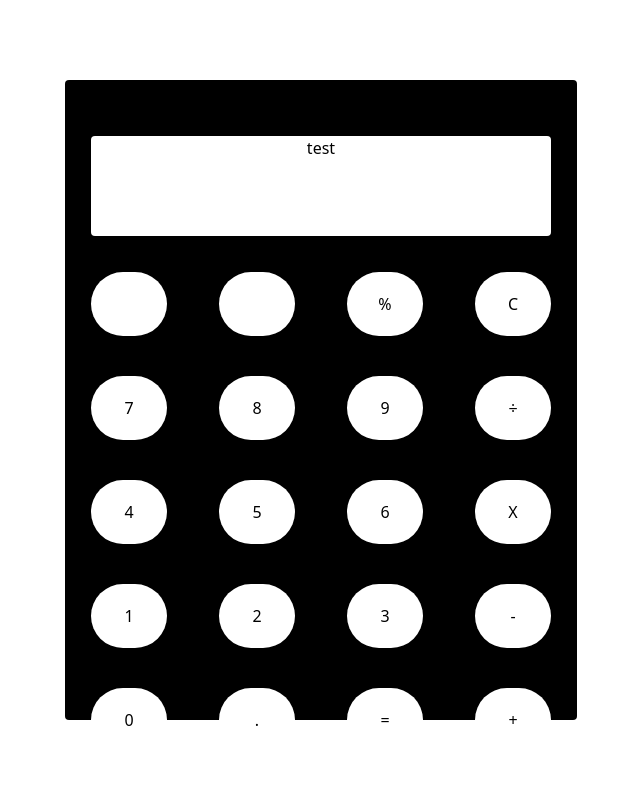
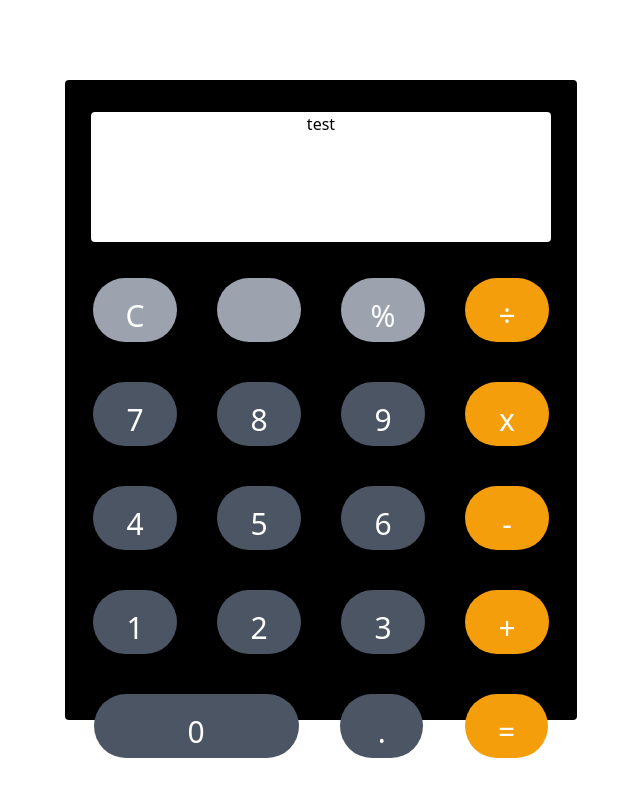
Before and after one commit to ethanvachon/react-calculator, a React (Create React App) app: page / in a window 1280 px wide. Shown: the top 796 px of the page, without its empty margins (319-959 px from the left). Built offline with nearby package versions, Linux system fonts and the light colour scheme.

Commit message:
buttons styled

```diff
--- a/src/components/main.css
+++ b/src/components/main.css
@@ -4,9 +4,12 @@
 }
 .position {
   width: 90%;
-  height: 100px;
+  height: 130px;
 }
 .button {
-  width: 6vw;
+  width: 6.5vw;
   height: 8vh;
 }
+.zero {
+  width: 16vw;
+}
--- a/src/components/main.js
+++ b/src/components/main.js
@@ -3,7 +3,7 @@ import './main.css'
 
 function Button(props) {
   return (
-    <button className="bg-white rounded-full p-5 button">
+    <button className={"bg-white flex justify-center rounded-full p-5 button text-white text-3xl " + props.className}>
       {props.value}
     </button>
   );
@@ -19,41 +19,40 @@ class Display extends React.Component{
   }
 }
 class Buttons extends React.Component {
-  renderButton(i) {
-    return <Button value={i} />
+  renderButton(i, color) {
+    return <Button value={i} className={color}/>
   }
   render() {
     return (
       <div className="flex flex-col">
         <div className="flex justify-around my-5">
-          {this.renderButton()}
-          {this.renderButton()}
-          {this.renderButton("%")}
-          {this.renderButton("C")}
+          {this.renderButton("C", "bg-gray-400 hover:bg-gray-500")}
+          {this.renderButton(" ", "bg-gray-400 hover:bg-gray-500")}
+          {this.renderButton("%", "bg-gray-400 hover:bg-gray-500")}
+          {this.renderButton("÷", "bg-yellow-500 hover:bg-yellow-600")}
         </div>
         <div className="flex justify-around my-5">
-          {this.renderButton("7")}
-          {this.renderButton("8")}
-          {this.renderButton("9")}
-          {this.renderButton("÷")}
+          {this.renderButton("7", "bg-gray-600 hover:bg-gray-700")}
+          {this.renderButton("8", "bg-gray-600 hover:bg-gray-700")}
+          {this.renderButton("9", "bg-gray-600 hover:bg-gray-700")}
+          {this.renderButton("x", "bg-yellow-500 hover:bg-yellow-600")}
         </div>
         <div className="flex justify-around my-5">
-          {this.renderButton("4")}
-          {this.renderButton("5")}
-          {this.renderButton("6")}
-          {this.renderButton("X")}
+          {this.renderButton("4", "bg-gray-600 hover:bg-gray-700")}
+          {this.renderButton("5", "bg-gray-600 hover:bg-gray-700")}
+          {this.renderButton("6", "bg-gray-600 hover:bg-gray-700")}
+          {this.renderButton("-", "bg-yellow-500 hover:bg-yellow-600")}
         </div>
         <div className="flex justify-around my-5">
-          {this.renderButton("1")}
-          {this.renderButton("2")}
-          {this.renderButton("3")}
-          {this.renderButton("-")}
+          {this.renderButton("1", "bg-gray-600 hover:bg-gray-700")}
+          {this.renderButton("2", "bg-gray-600 hover:bg-gray-700")}
+          {this.renderButton("3", "bg-gray-600 hover:bg-gray-700")}
+          {this.renderButton("+", "bg-yellow-500 hover:bg-yellow-600")}
         </div>
         <div className="flex justify-around my-5">
-          {this.renderButton("0")}
-          {this.renderButton(".")}
-          {this.renderButton("=")}
-          {this.renderButton("+")}
+          {this.renderButton("0", "bg-gray-600 hover:bg-gray-700 zero")}
+          {this.renderButton(".", "bg-gray-600 hover:bg-gray-700")}
+          {this.renderButton("=", "bg-yellow-500 hover:bg-yellow-600")}
         </div>
       </div>
     );
@@ -64,10 +63,12 @@ class Calculator extends React.Component{
     return(
       <div className="h-screen flex items-center justify-center">
         <div className="custom-sizing bg-black rounded">
-          <div className="mt-14 mb-4 flex justify-center">
+          <div className="mt-8 mb-4 flex justify-center">
             <Display />
           </div>
-          <Buttons />
+          <div className="px-2">
+            <Buttons />
+          </div>
         </div>
       </div>
     );
```
